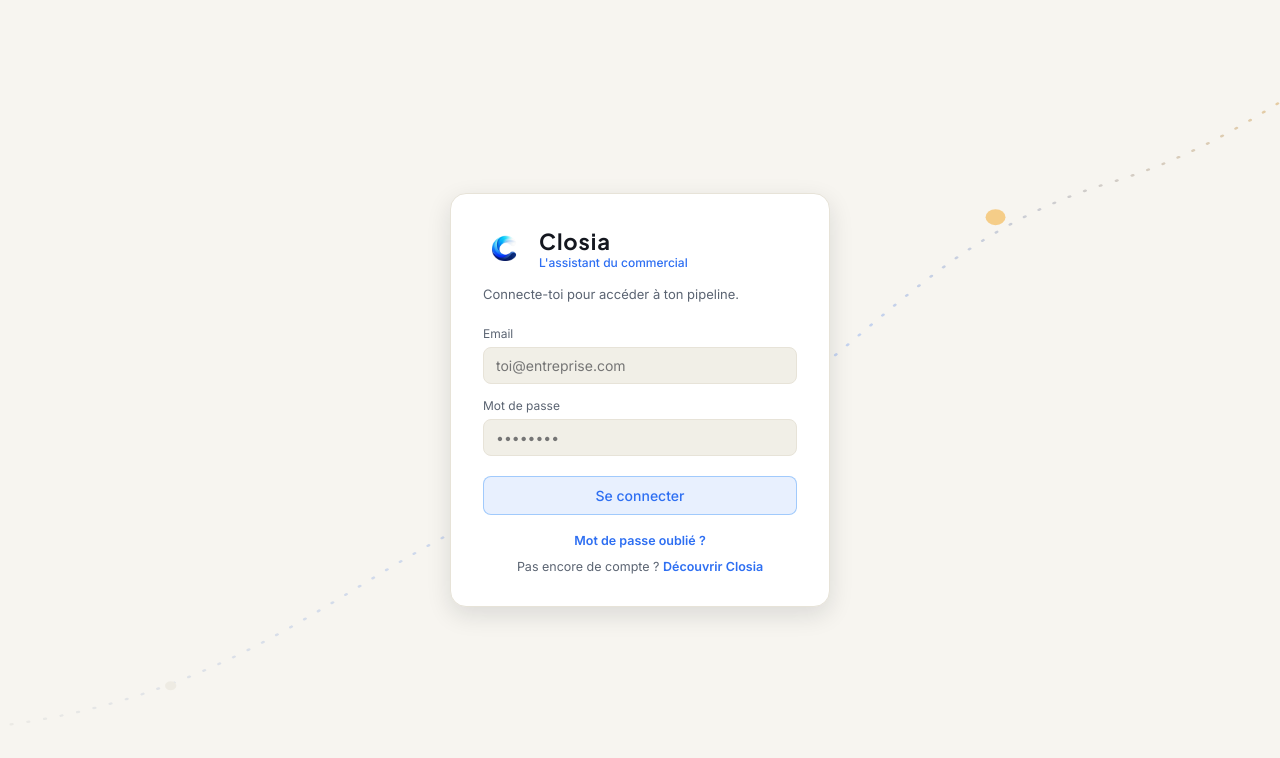
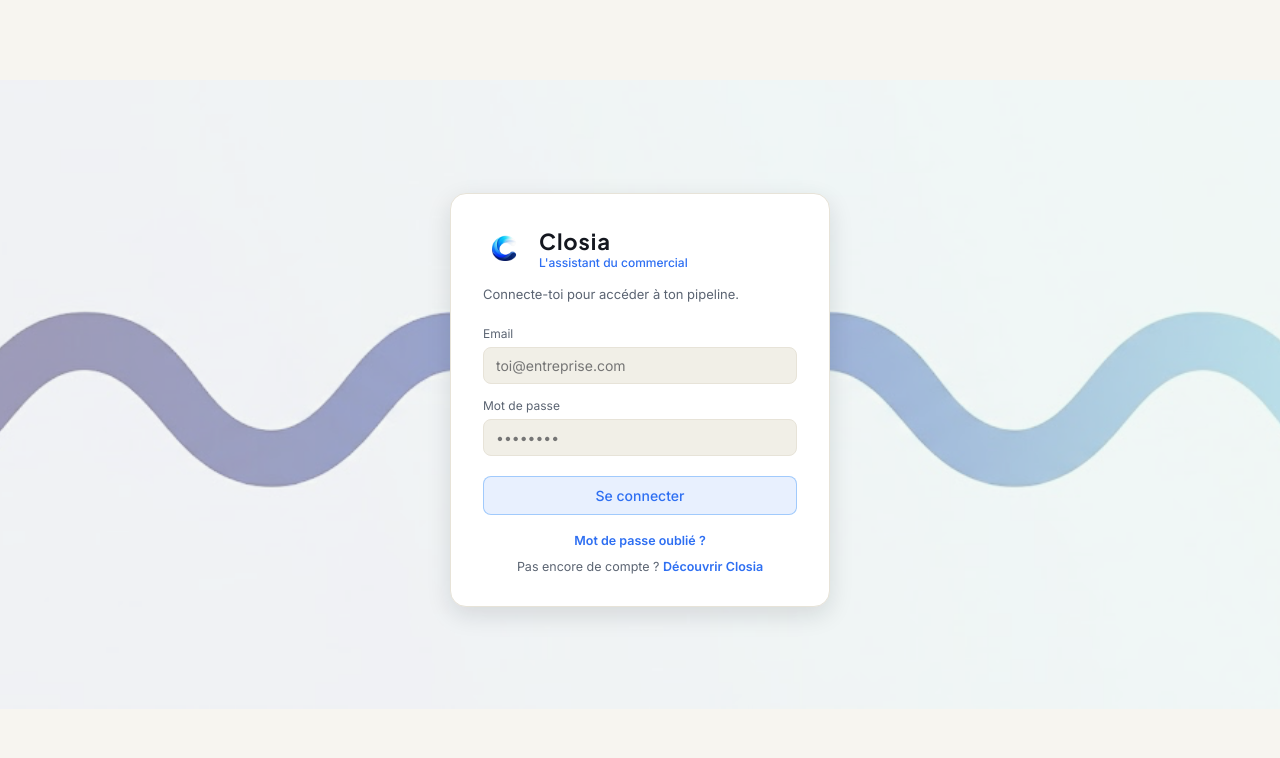
Before and after one commit to Domcdh15/piste-app, a React (Vite) app: page / in a window 1280 px wide. Shown: the top 758 px of the page. Built offline with nearby package versions, Linux system fonts and the light colour scheme.

Commit message:
Remplace la déco SVG de la page de connexion par le nouveau visuel vague
Retire aussi une référence stale à var(--gold), un token déjà retiré
de la palette actuelle.

```diff
--- a/src/pages/Login.jsx
+++ b/src/pages/Login.jsx
@@ -85,19 +85,12 @@
 
   return (
     <div style={{ minHeight: "100vh", display: "flex", alignItems: "center", justifyContent: "center", padding: "24px", position: "relative", overflow: "hidden" }}>
-      <svg viewBox="0 0 900 700" preserveAspectRatio="none" aria-hidden="true" style={{ position: "absolute", inset: 0, width: "100%", height: "100%", opacity: 0.5, pointerEvents: "none" }}>
-        <path d="M -40 640 C 200 620 260 460 420 420 C 580 380 620 220 780 160 C 850 134 900 90 960 40" stroke="url(#loginMomentum)" strokeWidth="2" fill="none" strokeDasharray="1 11" strokeLinecap="round" />
-        <circle cx="120" cy="600" r="4" fill="var(--hairline)" />
-        <circle cx="420" cy="420" r="5" fill="var(--text-faint)" />
-        <circle cx="700" cy="190" r="7" fill="var(--gold)" />
-        <defs>
-          <linearGradient id="loginMomentum" x1="0" y1="1" x2="1" y2="0">
-            <stop offset="0" stopColor="var(--hairline)" />
-            <stop offset="0.6" stopColor="var(--blue)" stopOpacity="0.5" />
-            <stop offset="1" stopColor="var(--gold)" />
-          </linearGradient>
-        </defs>
-      </svg>
+      <img
+        src="/wave-divider.png"
+        alt=""
+        aria-hidden="true"
+        style={{ position: "absolute", top: "10%", left: "-8%", width: "116%", opacity: 0.4, pointerEvents: "none" }}
+      />
       <div style={{ background: "var(--panel)", border: "0.5px solid var(--hairline)", borderRadius: "var(--radius-lg, 16px)", boxShadow: "var(--shadow-md, 0 8px 24px rgba(15,23,42,.08))", padding: "32px", width: "100%", maxWidth: "380px", position: "relative", zIndex: 1 }}>
         <div style={{ display: "flex", alignItems: "center", gap: "12px", marginBottom: "16px" }}>
           <Logo size={44} />
```
Also changed, not shown: public/wave-divider.png (added).
